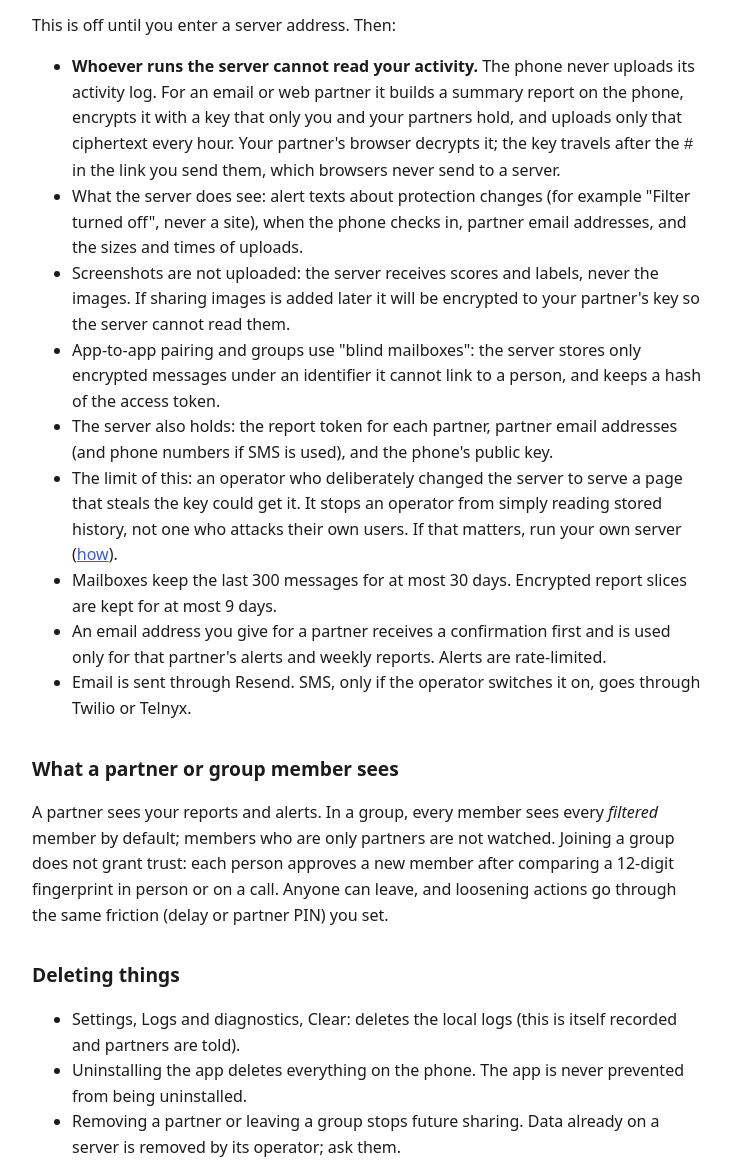
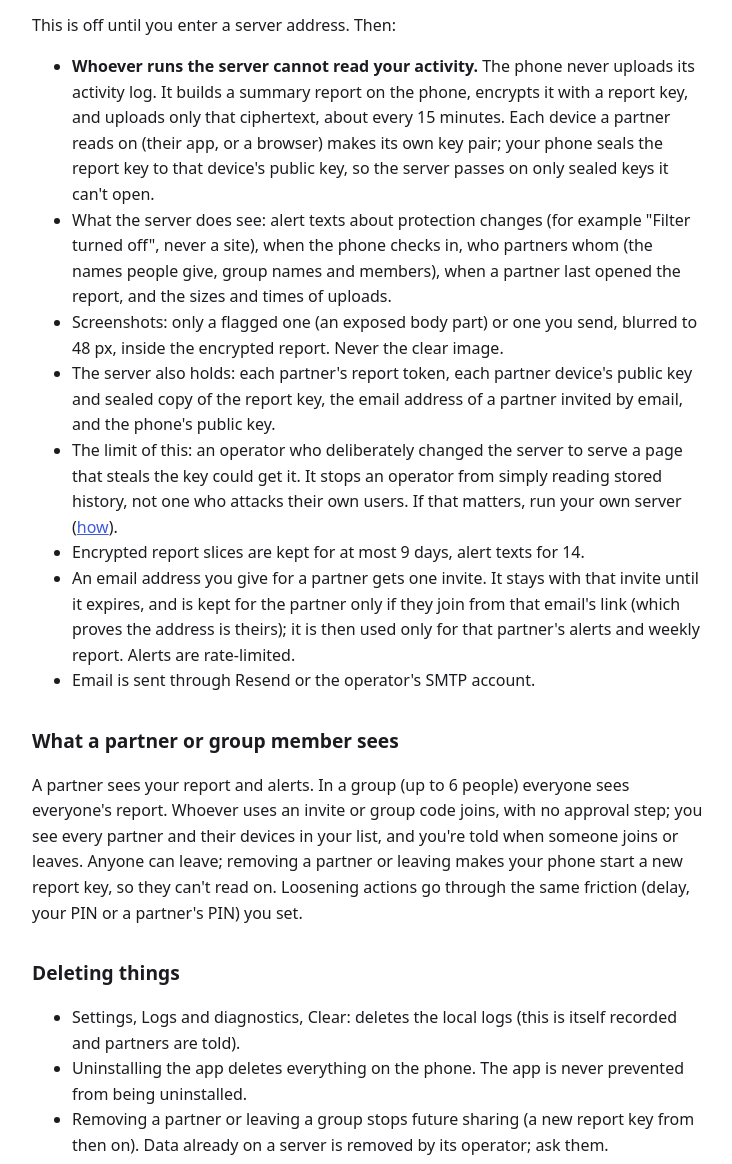
Before and after one commit to flyboy-byte/focusfence, a plain HTML site: page docs/site/privacy.html in a window 1280 px wide. Shown: the part 1160-2324 px from the top of the page, without its empty margins (272-1004 px from the left). Drawn offline with Linux system fonts and the light colour scheme.

Commit message:
docs: README for 3.1 (partners, groups, what's verified), and the privacy, limits and architecture notes current with plans 13 and 14 (#129)
Claude-Session: https://claude.ai/code/session_017HNT3ZiXY9A74jzGiUehs8

Co-authored-by: Claude Opus 5.5 <noreply@anthropic.com>

```diff
--- a/docs/site/privacy.html
+++ b/docs/site/privacy.html
@@ -17,28 +17,27 @@
 <h2>If you add a partner or group (an accountability server)</h2>
 <p>This is off until you enter a server address. Then:</p>
 <ul>
-<li><strong>Whoever runs the server cannot read your activity.</strong> The phone never uploads its activity log. For an email or web partner it builds a summary report on the phone, encrypts it with a key that only you and your partners hold, and uploads only that ciphertext every hour. Your partner's browser decrypts it; the key travels after the <code>#</code> in the link you send them, which browsers never send to a server.</li>
-<li>What the server does see: alert texts about protection changes (for example "Filter turned off", never a site), when the phone checks in, partner email addresses, and the sizes and times of uploads.</li>
-<li>Screenshots are not uploaded: the server receives scores and labels, never the images. If sharing images is added later it will be encrypted to your partner's key so the server cannot read them.</li>
-<li>App-to-app pairing and groups use "blind mailboxes": the server stores only encrypted messages under an identifier it cannot link to a person, and keeps a hash of the access token.</li>
-<li>The server also holds: the report token for each partner, partner email addresses (and phone numbers if SMS is used), and the phone's public key.</li>
+<li><strong>Whoever runs the server cannot read your activity.</strong> The phone never uploads its activity log. It builds a summary report on the phone, encrypts it with a report key, and uploads only that ciphertext, about every 15 minutes. Each device a partner reads on (their app, or a browser) makes its own key pair; your phone seals the report key to that device's public key, so the server passes on only sealed keys it can't open.</li>
+<li>What the server does see: alert texts about protection changes (for example "Filter turned off", never a site), when the phone checks in, who partners whom (the names people give, group names and members), when a partner last opened the report, and the sizes and times of uploads.</li>
+<li>Screenshots: only a flagged one (an exposed body part) or one you send, blurred to 48 px, inside the encrypted report. Never the clear image.</li>
+<li>The server also holds: each partner's report token, each partner device's public key and sealed copy of the report key, the email address of a partner invited by email, and the phone's public key.</li>
 <li>The limit of this: an operator who deliberately changed the server to serve a page that steals the key could get it. It stops an operator from simply reading stored history, not one who attacks their own users. If that matters, run your own server (<a href="server.html">how</a>).</li>
-<li>Mailboxes keep the last 300 messages for at most 30 days. Encrypted report slices are kept for at most 9 days.</li>
-<li>An email address you give for a partner receives a confirmation first and is used only for that partner's alerts and weekly reports. Alerts are rate-limited.</li>
-<li>Email is sent through Resend. SMS, only if the operator switches it on, goes through Twilio or Telnyx.</li>
+<li>Encrypted report slices are kept for at most 9 days, alert texts for 14.</li>
+<li>An email address you give for a partner gets one invite. It stays with that invite until it expires, and is kept for the partner only if they join from that email's link (which proves the address is theirs); it is then used only for that partner's alerts and weekly report. Alerts are rate-limited.</li>
+<li>Email is sent through Resend or the operator's SMTP account.</li>
 </ul>
 
 <h2>What a partner or group member sees</h2>
-<p>A partner sees your reports and alerts. In a group, every member sees every <em>filtered</em> member by default; members who are only partners are not watched. Joining a group does not grant trust: each person approves a new member after comparing a 12-digit fingerprint in person or on a call. Anyone can leave, and loosening actions go through the same friction (delay or partner PIN) you set.</p>
+<p>A partner sees your report and alerts. In a group (up to 6 people) everyone sees everyone's report. Whoever uses an invite or group code joins, with no approval step; you see every partner and their devices in your list, and you're told when someone joins or leaves. Anyone can leave; removing a partner or leaving makes your phone start a new report key, so they can't read on. Loosening actions go through the same friction (delay, your PIN or a partner's PIN) you set.</p>
 
 <h2>Deleting things</h2>
 <ul>
 <li>Settings, Logs and diagnostics, Clear: deletes the local logs (this is itself recorded and partners are told).</li>
 <li>Uninstalling the app deletes everything on the phone. The app is never prevented from being uninstalled.</li>
-<li>Removing a partner or leaving a group stops future sharing. Data already on a server is removed by its operator; ask them.</li>
+<li>Removing a partner or leaving a group stops future sharing (a new report key from then on). Data already on a server is removed by its operator; ask them.</li>
 </ul>
 
 <h2>Who runs the server</h2>
-<p>If you use the server at <code>ff.flyboybyte.com</code>, it is run by Logan Night (GitHub: <code>flyboy-byte</code>) for a small group of people he knows; ask him for anything held about you, or to have it deleted. If you use someone else's server, the person who runs it is the operator: ask them. There is no company, no advertising and no data sold or shared beyond the email and SMS providers named above.</p>
+<p>If you use the server at <code>ff.flyboybyte.com</code>, it is run by Logan Night (GitHub: <code>flyboy-byte</code>) for a small group of people he knows; ask him for anything held about you, or to have it deleted. If you use someone else's server, the person who runs it is the operator: ask them. There is no company, no advertising and no data sold or shared beyond the email provider named above.</p>
 <p class="note">For problems with the app itself, open an issue on the project's repository.</p>
 </main></body></html>
```
Also changed, not shown: docs/site/limits.html (+3 -2 lines), 3 other files.
